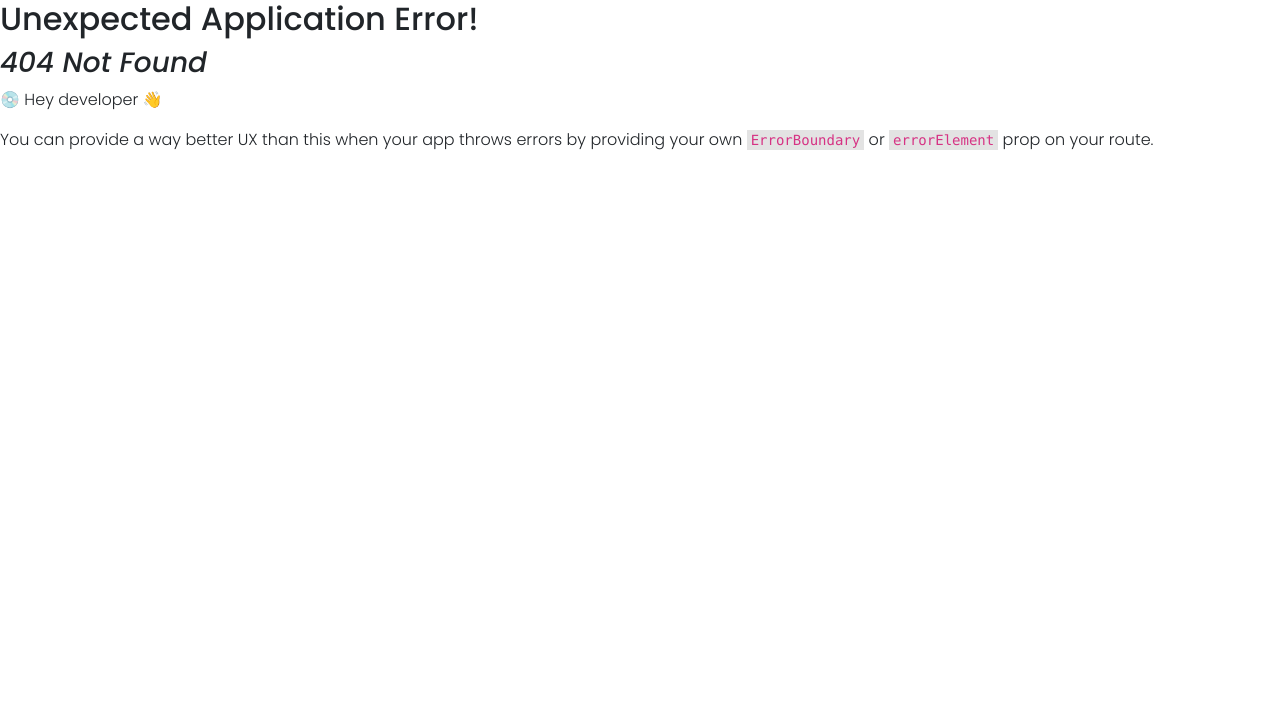
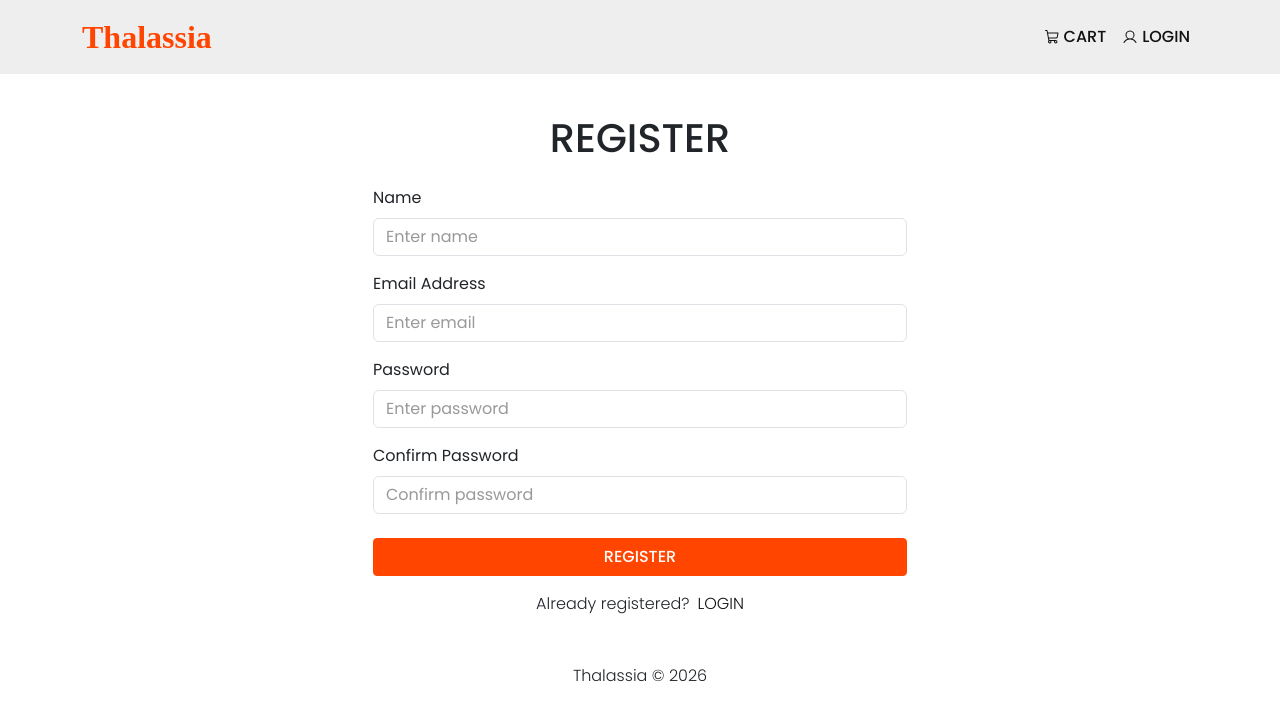
Before and after one commit to Nimira43/Thalassia, a React (Vite) app in the folder frontend/: page /register in a window 1280 px wide. Before the commit this address had no page. Shown: the top 720 px of the page. Built offline with nearby package versions, Linux system fonts and the light colour scheme; a web font is replaced by a local one.

Commit message:
Register page

```diff
--- a/frontend/src/index.css
+++ b/frontend/src/index.css
@@ -18,7 +18,7 @@
   --grey-2: #999;
   --grey-3: #ccc;
   --grey-4: #eee;
-  --transition: all 0.5s ease-in;
+  --transition: all 0.5s ease-in-out;
 }
 
 .logo {
@@ -185,7 +185,6 @@
   border: 1px solid var(--main);
   background-color: var(--main);
   color: var(--light);
-
 }
 
 .main-btn:hover {
@@ -259,13 +258,23 @@
   padding: 1rem;
 }
 
-.register-link {
+.form-label {
+  font-weight: 400;
+}
+
+input::placeholder {
+  color: var(--grey-2) !important;
+}
+
+.register-link,
+.login-link {
   text-decoration: none;
   text-transform: uppercase;
   color: var(--dark);
   transition: var(--transition);
 }
 
-.register-link:hover {
+.register-link:hover,
+.login-link:hover {
   color: var(--main);
 }
--- a/frontend/src/main.jsx
+++ b/frontend/src/main.jsx
@@ -16,6 +16,7 @@ import HomePage from './pages/HomePage.jsx'
 import ProductPage from './pages/ProductPage.jsx'
 import CartPage from './pages/CartPage.jsx'
 import LoginPage from './pages/LoginPage.jsx'
+import RegisterPage from './pages/RegisterPage.jsx'
 
 const router = createBrowserRouter(
   createRoutesFromElements(
@@ -39,6 +40,10 @@ const router = createBrowserRouter(
         path='/login'
         element={<LoginPage />}
       />
+      <Route
+        path='/register'
+        element={<RegisterPage />}
+      />
     </Route>
   )
 )
--- a/frontend/src/pages/LoginPage.jsx
+++ b/frontend/src/pages/RegisterPage.jsx
@@ -4,16 +4,19 @@ import { Form, Button, Row, Col } from 'react-bootstrap'
 import { useDispatch, useSelector } from 'react-redux'
 import FormContainer from '../components/FormContainer'
 import Loader from '../components/Loader'
-import { useLoginMutation } from '../slices/userApiSlice'
+import { useRegisterMutation } from '../slices/userApiSlice'
 import { setCredentials } from '../slices/authSlice'
 import { toast } from 'react-toastify'
 
-const LoginPage = () => {
+const RegisterPage = () => {
+  const [name, setName] = useState('')
   const [email, setEmail] = useState('')
   const [password, setPassword] = useState('')
+  const [confirmPassword, setConfirmPassword] = useState('')
+
   const dispatch = useDispatch()
   const navigate = useNavigate()
-  const [login, { isLoading }] = useLoginMutation()
+  const [register, { isLoading }] = useRegisterMutation()
   const { userInfo } = useSelector((state) => state.auth)
   const { search } = useLocation()
   const sp = new URLSearchParams(search)
@@ -27,21 +30,46 @@ const LoginPage = () => {
 
   const submitHandler = async (e) => {
     e.preventDefault()
-    try {
-      const res = await login({ email, password}).unwrap()
-      dispatch(setCredentials({ ...res }))
-      navigate(redirect)
-    } catch (err) {
-      toast.error(err?.data?.message) || err.error
+
+    if (password !== confirmPassword) {
+      toast.error('Passwords do not match.')
+      return
+    } else {
+      try {
+        const res = await register({
+          name,
+          email,
+          password
+        }).unwrap()
+        dispatch(setCredentials({ ...res }))
+        navigate(redirect)
+      } catch (err) {
+        toast.error(err?.data?.message) || err.error
+      }
     }
   }
 
   return (
     <FormContainer>
       <h1 className='text-center my-4 text-uppercase'>
-        Login
+        Register
       </h1>
       <Form onSubmit={submitHandler}>
+        <Form.Group
+          controlId='name'
+          className='my-3'
+        >
+          <Form.Label>
+            Name
+          </Form.Label>
+          <Form.Control
+            type='text'
+            placeholder='Enter name'
+            value={name}
+            onChange={(e) => setName(e.target.value)}
+            autoComplete='name'
+          ></Form.Control>
+        </Form.Group>
         <Form.Group
           controlId='email'
           className='my-3'
@@ -72,28 +100,43 @@ const LoginPage = () => {
             autoComplete='password'
           ></Form.Control>
         </Form.Group>
+        <Form.Group
+          controlId='confirmPassword'
+          className='my-3'
+        >
+          <Form.Label>
+            Confirm Password
+          </Form.Label>
+          <Form.Control
+            type='password'
+            placeholder='Confirm password'
+            value={confirmPassword}
+            onChange={(e) => setConfirmPassword(e.target.value)}
+            autoComplete='confirmPassword'
+          ></Form.Control>
+        </Form.Group>
         <button
           className='btn main-btn mt-2 w-100'
           type='submit'
           disabled={isLoading}
         >
-          Login
+          Register
         </button>
         {isLoading  && <Loader />}
         <Row className='py-3'>
           <Col className='d-flex align-items-center justify-content-center'>
             <span className='me-2'>
-              Not registered?
+              Already registered?
             </span>
             <Link
               to={
                 redirect
-                  ? `/register?redirect=${redirect}`
-                  : `/register`
+                  ? `/login?redirect=${redirect}`
+                  : '/login'
               }
-              className='register-link'
+              className='login-link'
             >
-              Register
+              Login
             </Link>
           </Col>
         </Row>
@@ -102,4 +145,4 @@ const LoginPage = () => {
   )
 }
 
-export default LoginPage
+export default RegisterPage
--- a/frontend/src/slices/userApiSlice.js
+++ b/frontend/src/slices/userApiSlice.js
@@ -12,7 +12,7 @@ export const usersApiSlice = apiSlice.injectEndpoints({
     }),
     register: builder.mutation({
       query: (data) => ({
-        url: `${USERS_URL}/register`,
+        url: `${USERS_URL}`,
         method: 'POST',
         body: data,
       })
```
